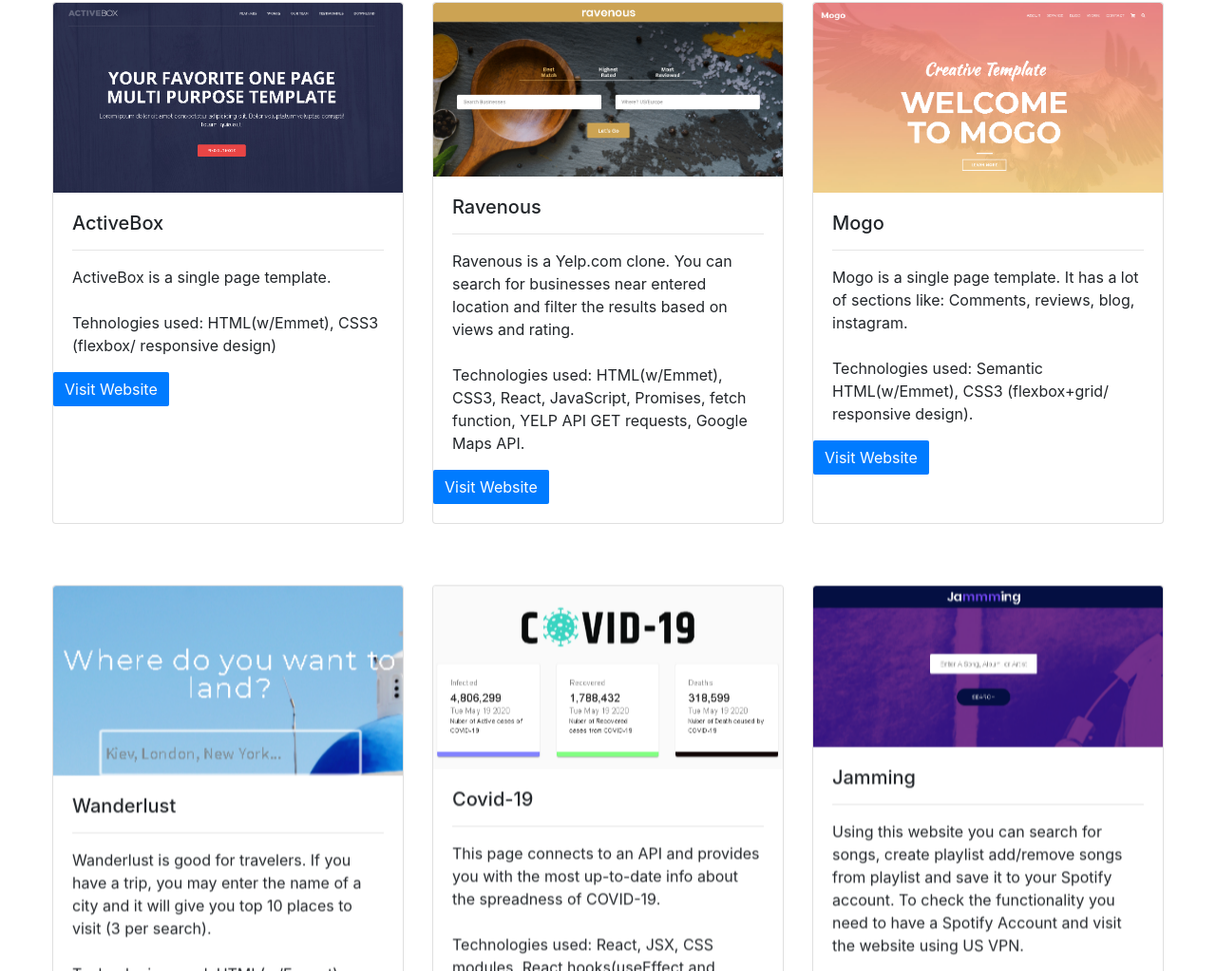
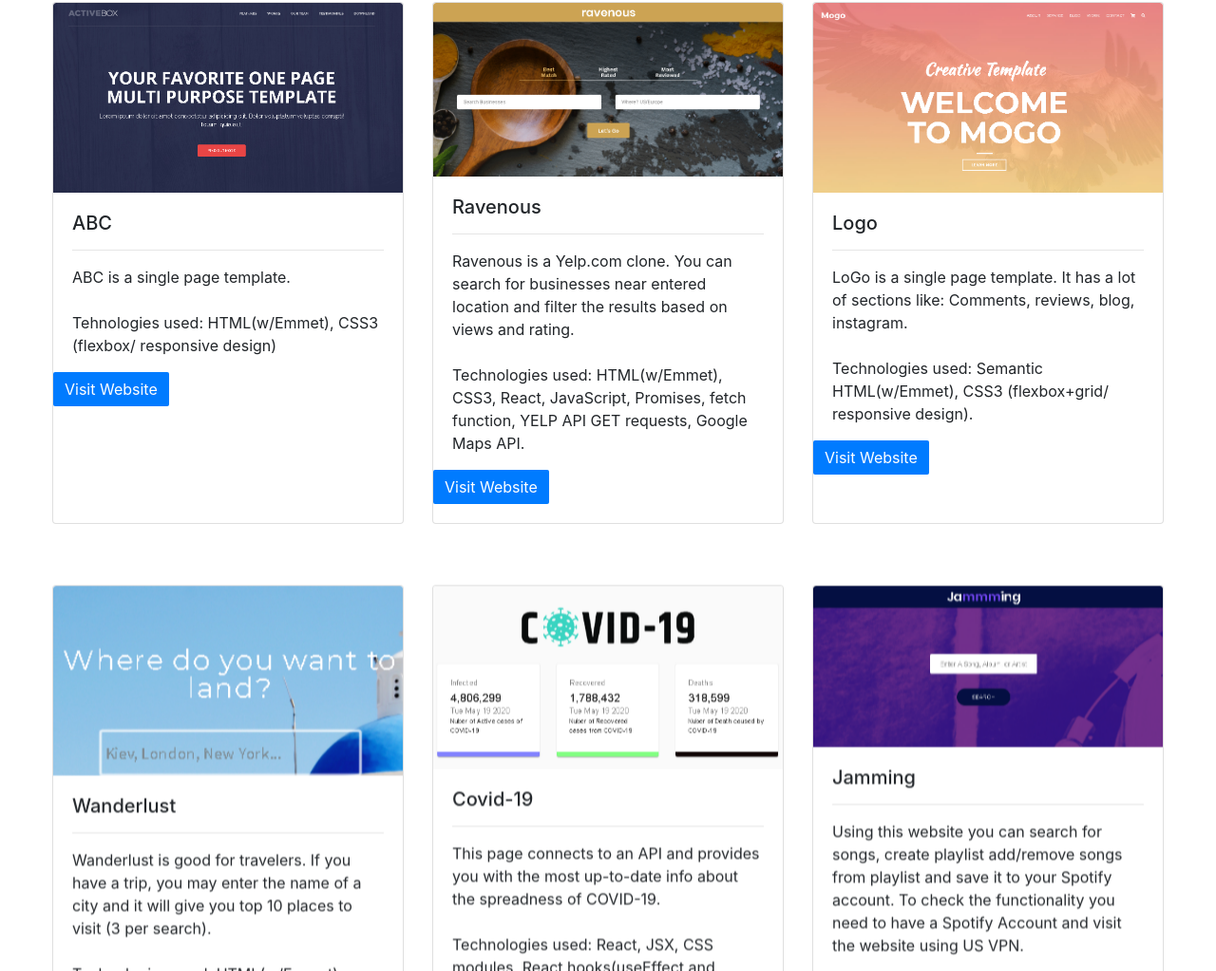
Before and after one commit to Psevdon1m/Portfolio, a website: page public/experience.html in a window 1280 px wide. Shown: the part 819-1842 px from the top of the page at 95% size. Drawn offline with nearby package versions, Linux system fonts and the light colour scheme.

Commit message:
Update experience.html

```diff
--- a/public/experience.html
+++ b/public/experience.html
@@ -50,12 +50,12 @@
           <div class="card" >
             <img class="card-img-top" src="../assets/projects/ActiveBox.PNG" alt="Card image cap">
             <div class="card-body">
-              <h5 class="card-title">ActiveBox</h5>
+              <h5 class="card-title">ABC</h5>
               <hr/>
-              <p class="card-text">ActiveBox is a single page template.
+              <p class="card-text">ABC is a single page template.
               <br></br>
               Tehnologies used: HTML(w/Emmet), CSS3 (flexbox/ responsive design)</p>
-              <a href="https://psevdon1m.github.io/ActiveBox/" target="_blank" class="btn btn-primary">Visit Website</a>
+              <a href="https://psevdon1m.github.io/ABC/" target="_blank" class="btn btn-primary">Visit Website</a>
             </div>
           </div>
         </div>
@@ -79,10 +79,10 @@
           <div class="card" >
             <img class="card-img-top" src="../assets/projects/Mogo.PNG" alt="Card image cap">
             <div class="card-body">
-              <h5 class="card-title">Mogo</h5>
+              <h5 class="card-title">Logo</h5>
               <hr/>
               <p class="card-text">
-                Mogo is a single page template. It has a lot of sections like: Comments, reviews, blog, instagram.
+                LoGo is a single page template. It has a lot of sections like: Comments, reviews, blog, instagram.
                 <br></br>
                 Technologies used: Semantic HTML(w/Emmet), CSS3 (flexbox+grid/ responsive design).
               </p>
```
